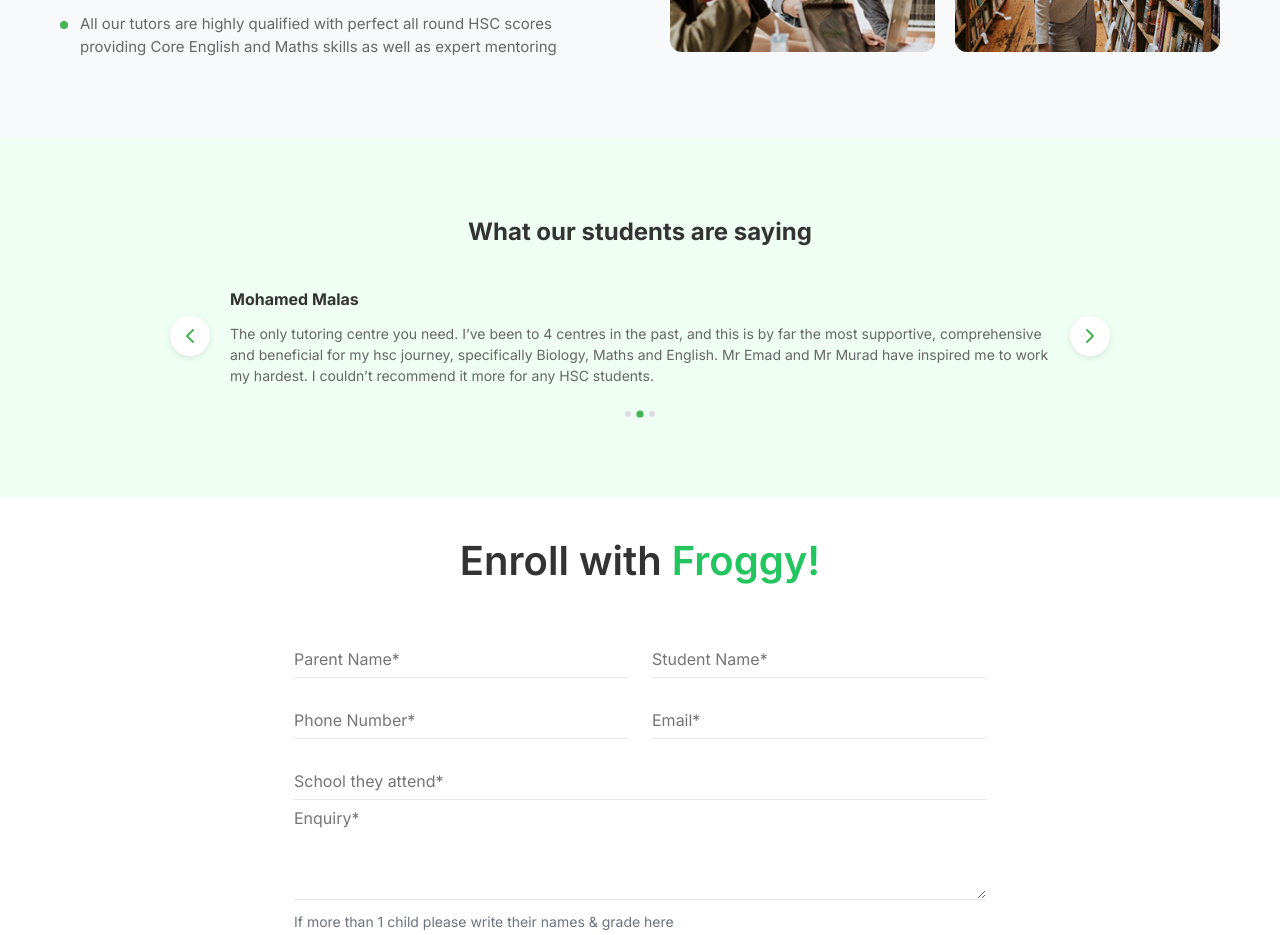
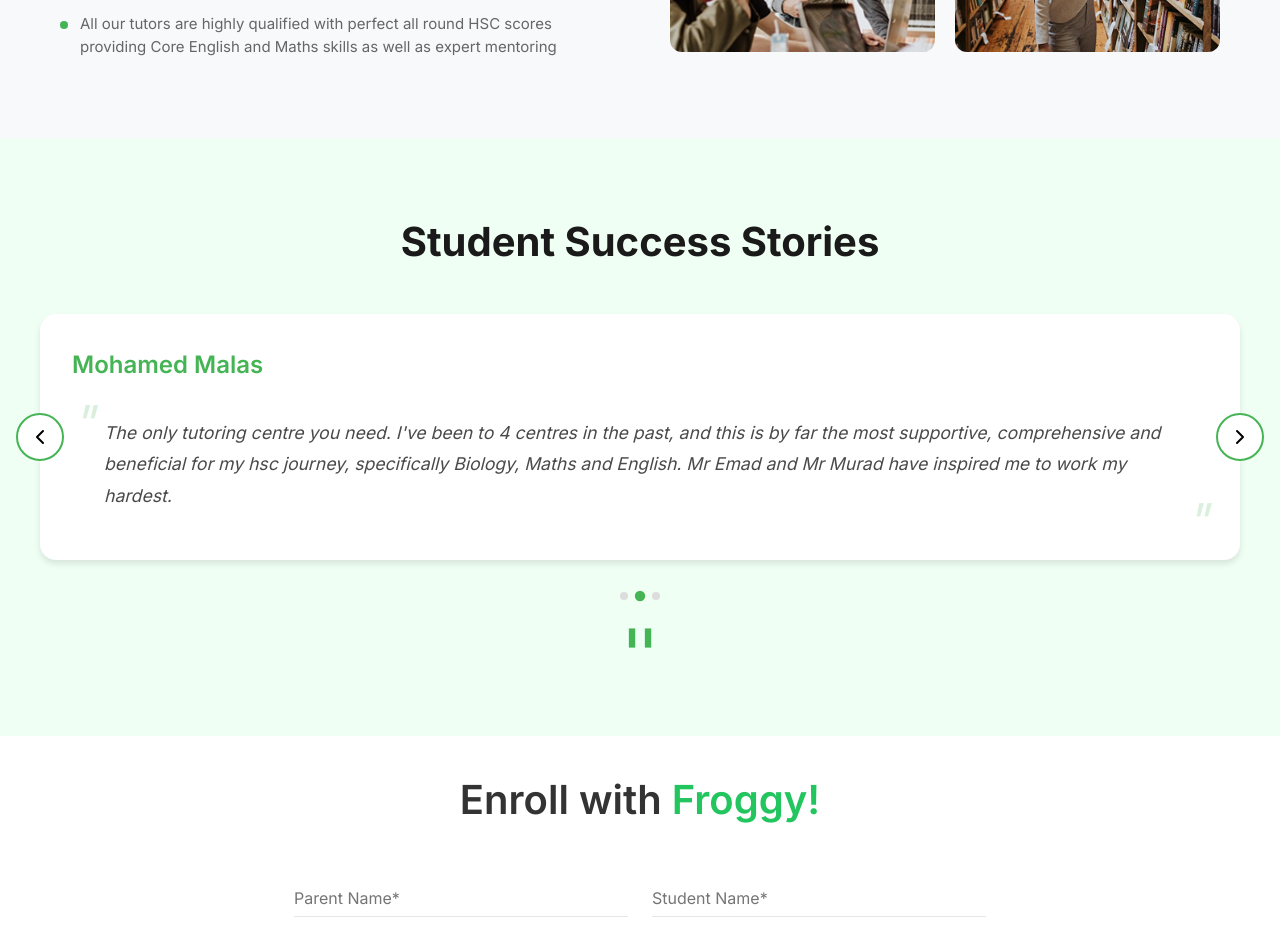
Before and after one commit to ahmadmative/FroggyNew, a React (Create React App) app: page / in a window 1280 px wide. Shown: the part 6380-7315 px from the top of the page. Built offline with nearby package versions, Linux system fonts and the light colour scheme.

Commit message:
Refactor CSS styles for StudentTestimonials component; enhance layout, improve responsiveness, and update design elements for better visual appeal.

```diff
--- a/src/components/StudentTestimonials/StudentTestimonials.css
+++ b/src/components/StudentTestimonials/StudentTestimonials.css
@@ -1,59 +1,54 @@
 .testimonials-section {
-    padding: 80px 0;
+    padding: 5rem 1rem;
     background-color: #F0FFF3;
+    overflow: hidden;
   }
 
   .testimonials-title {
     text-align: center;
-    font-size: 24px;
-    color: #333;
-    margin-bottom: 40px;
+    font-size: 2.5rem;
+    color: #1a1a1a;
+    margin-bottom: 3rem;
+    font-weight: 700;
   }
 
   .testimonials-container {
-    max-width: 900px;
+    max-width: 1200px;
     margin: 0 auto;
     position: relative;
     display: flex;
     align-items: center;
-    justify-content: center;
-    padding: 0 40px;
   }
 
   .testimonial-slider {
     width: 100%;
     overflow: hidden;
-    position: relative;
+    border-radius: 1rem;
+    box-shadow: 0 4px 6px rgba(0, 0, 0, 0.1);
+    background: white;
   }
 
   .testimonial-track {
     display: flex;
+    transition: transform 0.5s cubic-bezier(0.4, 0, 0.2, 1);
     width: 100%;
   }
 
   .testimonial-card {
     flex: 0 0 100%;
-    width: 100%;
+    opacity: 0;
+    transition: opacity 0.5s ease;
+    padding: 2rem;
+  }
+
+  .testimonial-card.active {
+    opacity: 1;
   }
 
   .testimonial-content {
     display: flex;
-    gap: 25px;
-    align-items: flex-start;
-}
-
-.student-image {
-    width: 80px;
-    height: 80px;
-    border-radius: 50%;
-    overflow: hidden;
-    flex-shrink: 0;
-}
-
-.student-image img {
-    width: 100%;
-    height: 100%;
-    object-fit: cover;
+    flex-direction: column;
+    gap: 1.5rem;
   }
 
   .testimonial-text {
@@ -61,106 +56,142 @@
   }
 
   .testimonial-text h3 {
-    font-size: 16px;
-    color: #333;
-    margin-bottom: 10px;
+    font-size: 1.5rem;
+    color: #45B454;
+    margin-bottom: 1rem;
+    font-weight: 600;
+  }
+
+  .testimonial-text blockquote {
+    position: relative;
+    padding: 1rem 2rem;
+    font-style: italic;
+  }
+
+  .testimonial-text blockquote::before,
+  .testimonial-text blockquote::after {
+    content: '"';
+    font-size: 3rem;
+    color: #45B454;
+    position: absolute;
+    opacity: 0.2;
+  }
+
+  .testimonial-text blockquote::before {
+    top: -1rem;
+    left: 0;
+  }
+
+  .testimonial-text blockquote::after {
+    bottom: -2rem;
+    right: 0;
   }
 
   .testimonial-text p {
-    color: #666;
-    line-height: 1.5;
-    font-size: 14px;
+    color: #4a4a4a;
+    line-height: 1.8;
+    font-size: 1.1rem;
   }
 
   .nav-button {
     position: absolute;
-    top: 50%;
-    transform: translateY(-50%);
-    width: 40px;
-    height: 40px;
+    z-index: 10;
+    width: 3rem;
+    height: 3rem;
     border-radius: 50%;
-    background-color: white;
-    border: none;
+    background: white;
+    border: 2px solid #45B454;
     cursor: pointer;
+    transition: all 0.3s ease;
     display: flex;
     align-items: center;
     justify-content: center;
-    box-shadow: 0 2px 6px rgba(0, 0, 0, 0.1);
-    color: #45B454;
-    transition: all 0.3s ease;
   }
 
   .nav-button:hover {
-    background-color: #45B454;
+    background: #45B454;
     color: white;
+    transform: scale(1.1);
   }
 
-.nav-button.prev {
-    left: -20px;
-}
+  .nav-button.prev { left: -1.5rem; }
+  .nav-button.next { right: -1.5rem; }
 
-.nav-button.next {
-    right: -20px;
+  .slider-controls {
+    display: flex;
+    flex-direction: column;
+    align-items: center;
+    gap: 1rem;
+    margin-top: 2rem;
   }
 
   .slider-dots {
     display: flex;
-    justify-content: center;
-    gap: 6px;
-    margin-top: 25px;
-    position: relative;
+    gap: 0.5rem;
   }
 
   .dot {
-    width: 6px;
-    height: 6px;
+    width: 0.5rem;
+    height: 0.5rem;
     border-radius: 50%;
-    background-color: #DDD;
+    background: #ddd;
     border: none;
     cursor: pointer;
-    padding: 0;
     transition: all 0.3s ease;
   }
 
-.arrow {
-    position: absolute;
-    top: 50%;
-    transform: translateY(-50%);
-    width: 40px;
-    height: 40px;
-    border-radius: 50%;
-    background-color: white;
+  .dot.active {
+    background: #45B454;
+    transform: scale(1.3);
   }
 
-.arrow2 {
-    position: absolute;
-    top: 50%;
-    transform: translateY(-50%);
-    width: 40px;
-    height: 40px;
-    border-radius: 50%;
-    background-color: white;
-    right: 0;
+  .autoplay-toggle {
+    background: transparent;
+    border: none;
+    color: #45B454;
+    cursor: pointer;
+    font-size: 1.2rem;
+    padding: 0.5rem;
+    transition: transform 0.3s ease;
   }
 
-.dot.active {
-    background-color: #45B454;
+  .autoplay-toggle:hover {
     transform: scale(1.2);
   }
 
   @media (max-width: 768px) {
-    .testimonial-content {
-        flex-direction: column;
-        align-items: center;
-        text-align: center;
+    .testimonials-title {
+      font-size: 2rem;
     }
 
     .testimonials-container {
-        padding: 0 30px;
+      padding: 0 1rem;
     }
 
     .nav-button {
-        width: 36px;
-        height: 36px;
+      width: 2.5rem;
+      height: 2.5rem;
+    }
+
+    .testimonial-card {
+      padding: 1.5rem;
+    }
+
+    .testimonial-text h3 {
+      font-size: 1.25rem;
+    }
+
+    .testimonial-text p {
+      font-size: 1rem;
     }
   }
+
+  @media (max-width: 480px) {
+    .nav-button {
+      display: none;
+    }
+
+    .testimonials-container {
+      padding: 0 0.5rem;
+    }
+  }
--- a/src/components/StudentTestimonials/StudentTestimonials.jsx
+++ b/src/components/StudentTestimonials/StudentTestimonials.jsx
@@ -1,72 +1,69 @@
-import React, { useState, useEffect } from "react";
+import React, { useState, useEffect, useCallback } from "react";
 import "./StudentTestimonials.css";
-import defaultImage from "../../assets/expect1.png";
-import arrow from "../../assets/arrow.png";
-import arrow2 from "../../assets/arrows.png";
 
 const StudentTestimonials = () => {
   const [currentSlide, setCurrentSlide] = useState(0);
-  const [isAnimating, setIsAnimating] = useState(false);
+  const [touchStart, setTouchStart] = useState(null);
+  const [isPlaying, setIsPlaying] = useState(true);
 
   const testimonials = [
     {
       name: "Samaa",
-      image: defaultImage,
-      text: " Alhamdullilah I benefited a lot from the tuition provided at Froggy. I would highly recommend to to anyone during their year 12 as they target specific HSC tactics and exam technique. I literally couldn't have done it without the lessons and support [Mr Emad] provided",
+      text: "Alhamdullilah I benefited a lot from the tuition provided at Froggy. I would highly recommend to anyone during their year 12 as they target specific HSC tactics and exam technique. I literally couldn't have done it without the lessons and support [Mr Emad] provided",
     },
     {
       name: "Mohamed Malas",
-      image: defaultImage,
-      text: " The only tutoring centre you need. I’ve been to 4 centres in the past, and this is by far the most supportive, comprehensive and beneficial for my hsc journey, specifically Biology, Maths and English. Mr Emad and Mr Murad  have inspired me to work my hardest. I couldn’t recommend it more for any HSC students.",
+      text: "The only tutoring centre you need. I've been to 4 centres in the past, and this is by far the most supportive, comprehensive and beneficial for my hsc journey, specifically Biology, Maths and English. Mr Emad and Mr Murad have inspired me to work my hardest.",
     },
     {
       name: "Nia Lutfi",
-      image: defaultImage,
-      text: " I study Maths/English/Biology/Business Studies at Leap, and it really is a one stop shop...The Yr 12 HSC intensive programs, crash courses and workshops are insanely beneficial... Such a dedicated team who work tirelessly day in day out for the betterment of our future leaders of the Ummah.",
+      text: "I study Maths/English/Biology/Business Studies at Leap, and it really is a one stop shop. The Yr 12 HSC intensive programs, crash courses and workshops are insanely beneficial. Such a dedicated team who work tirelessly day in day out.",
     },
   ];
 
-  const nextSlide = () => {
-    if (!isAnimating) {
-      setIsAnimating(true);
-      setCurrentSlide((prev) =>
-        prev === testimonials.length - 1 ? 0 : prev + 1
+  const nextSlide = useCallback(() => {
+    setCurrentSlide((prev) => (prev + 1) % testimonials.length);
+  }, [testimonials.length]);
+
+  const prevSlide = useCallback(() => {
+    setCurrentSlide(
+      (prev) => (prev - 1 + testimonials.length) % testimonials.length
     );
-    }
-  };
+  }, [testimonials.length]);
 
-  const prevSlide = () => {
-    if (!isAnimating) {
-      setIsAnimating(true);
-      setCurrentSlide((prev) =>
-        prev === 0 ? testimonials.length - 1 : prev - 1
-      );
+  const handleTouchStart = (e) => setTouchStart(e.touches[0].clientX);
+
+  const handleTouchMove = (e) => {
+    if (!touchStart) return;
+    const touchEnd = e.touches[0].clientX;
+    const diff = touchStart - touchEnd;
+
+    if (Math.abs(diff) > 50) {
+      if (diff > 0) nextSlide();
+      else prevSlide();
+      setTouchStart(null);
     }
   };
 
   useEffect(() => {
-    const timer = setTimeout(() => {
-      setIsAnimating(false);
-    }, 500); // Match this with your CSS transition duration
-
-    return () => clearTimeout(timer);
-  }, [currentSlide]);
-
-  // Auto-advance slides
-  useEffect(() => {
+    if (!isPlaying) return;
     const interval = setInterval(nextSlide, 5000);
     return () => clearInterval(interval);
-  }, []);
+  }, [isPlaying, nextSlide]);
 
   return (
-    <section className="testimonials-section">
-      <h2 className="testimonials-title">What our students are saying</h2>
+    <section className="testimonials-section" aria-label="Student Testimonials">
+      <h2 className="testimonials-title">Student Success Stories</h2>
 
-      <div className="testimonials-container">
+      <div
+        className="testimonials-container"
+        onTouchStart={handleTouchStart}
+        onTouchMove={handleTouchMove}
+      >
         <button
           className="nav-button prev"
           onClick={prevSlide}
-          disabled={isAnimating}
+          aria-label="Previous testimonial"
         >
           <svg width="24" height="24" viewBox="0 0 24 24" fill="none">
             <path
@@ -79,21 +76,29 @@
           </svg>
         </button>
 
-        <div className="testimonial-slider">
+        <div
+          className="testimonial-slider"
+          role="region"
+          aria-label="Testimonial Slider"
+        >
           <div
             className="testimonial-track"
-            style={{
-              transform: `translateX(-${currentSlide * 100}%)`,
-              transition: "transform 0.5s ease-in-out",
-            }}
+            style={{ transform: `translateX(-${currentSlide * 100}%)` }}
           >
             {testimonials.map((testimonial, index) => (
-              <div key={index} className="testimonial-card">
+              <div
+                key={index}
+                className={`testimonial-card ${
+                  index === currentSlide ? "active" : ""
+                }`}
+                aria-hidden={index !== currentSlide}
+              >
                 <div className="testimonial-content">
-
                   <div className="testimonial-text">
                     <h3>{testimonial.name}</h3>
+                    <blockquote>
                       <p>{testimonial.text}</p>
+                    </blockquote>
                   </div>
                 </div>
               </div>
@@ -104,7 +109,7 @@
         <button
           className="nav-button next"
           onClick={nextSlide}
-          disabled={isAnimating}
+          aria-label="Next testimonial"
         >
           <svg width="24" height="24" viewBox="0 0 24 24" fill="none">
             <path
@@ -118,15 +123,26 @@
         </button>
       </div>
 
-      <div className="slider-dots">
+      <div className="slider-controls">
+        <div className="slider-dots" role="tablist">
           {testimonials.map((_, index) => (
             <button
               key={index}
               className={`dot ${currentSlide === index ? "active" : ""}`}
               onClick={() => setCurrentSlide(index)}
+              aria-label={`Go to testimonial ${index + 1}`}
+              aria-selected={currentSlide === index}
+              role="tab"
             />
           ))}
-
+        </div>
+        <button
+          className="autoplay-toggle"
+          onClick={() => setIsPlaying(!isPlaying)}
+          aria-label={isPlaying ? "Pause autoplay" : "Start autoplay"}
+        >
+          {isPlaying ? "❚❚" : "▶"}
+        </button>
       </div>
     </section>
   );
```
Lines whose indentation alone changed are shown as unchanged.
